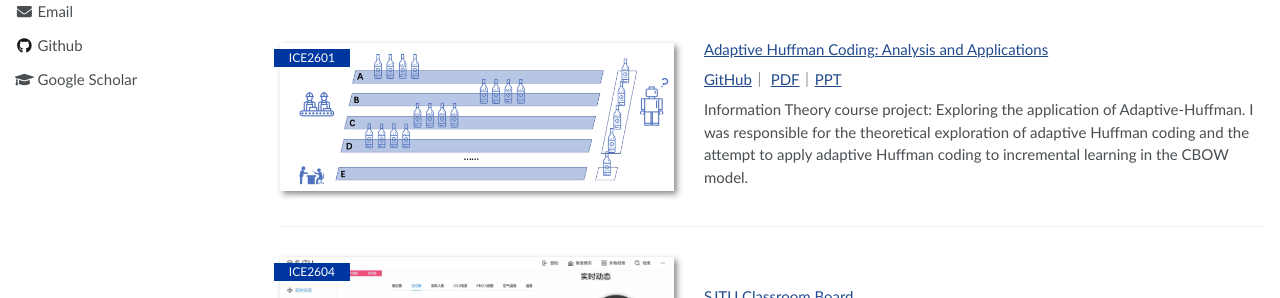
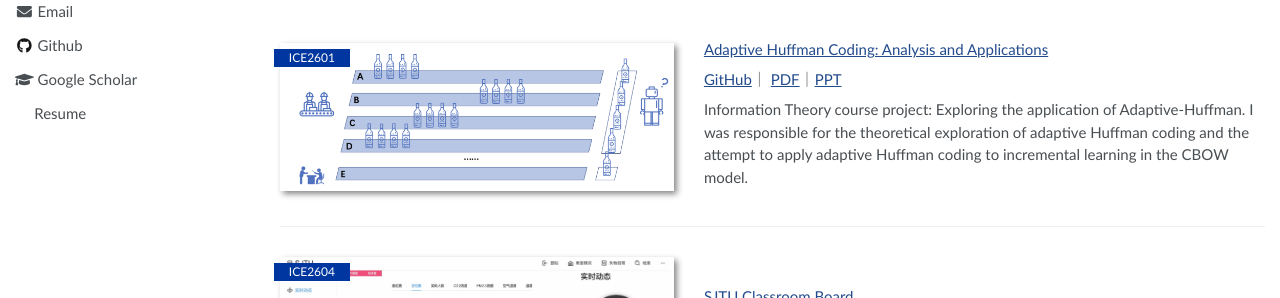
Before and after one commit to RayeRen/acad-homepage.github.io, a Jekyll site: the page built from _pages/about.md, in a window 1280 px wide. Shown: the part 468-766 px from the top of the page. Built offline with Jekyll 4.4.1, drawn with Linux system fonts in a browser that asks for light colours; nearby versions of some CDN libraries.

Commit message:
Update author-profile.html

```diff
--- a/_includes/author-profile.html
+++ b/_includes/author-profile.html
@@ -118,6 +118,7 @@
       {% if author.wikipedia %}
         <li><a href="https://en.wikipedia.org/wiki/User:{{ author.wikipedia }}"><i class="fab fa-fw fa-wikipedia-w" aria-hidden="true"></i> Wikipedia</a></li>
 {% endif %}
+             <a href="https://huskydoge.github.io/pdfs/CV.pdf"><i class="ai ai-cv ai-fw"></i>Resume</a>
     </ul>
       <div class="author__urls_sm">
       {% if author.uri %}
@@ -213,7 +214,7 @@
       {% if author.wikipedia %}
         <a href="https://en.wikipedia.org/wiki/User:{{ author.wikipedia }}"><i class="fab fa-fw fa-wikipedia-w" aria-hidden="true"></i></a>
       {% endif %}
-        <a href="https://huskydoge.github.io/pdfs/CV.pdf"><i class="ai ai-cv ai-fw"></i>Resume</a>
+
 
     </div>
   </div>
```
